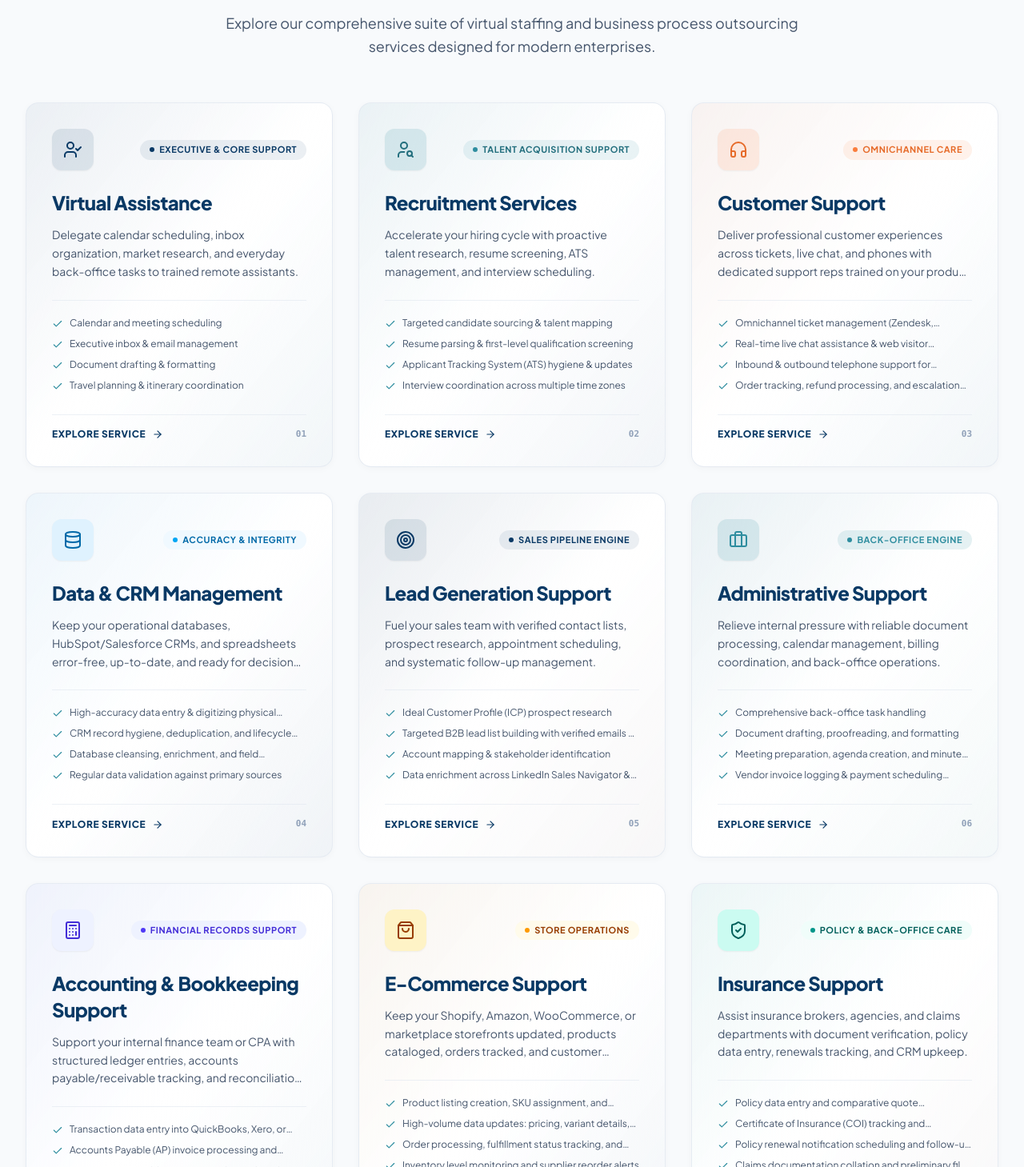
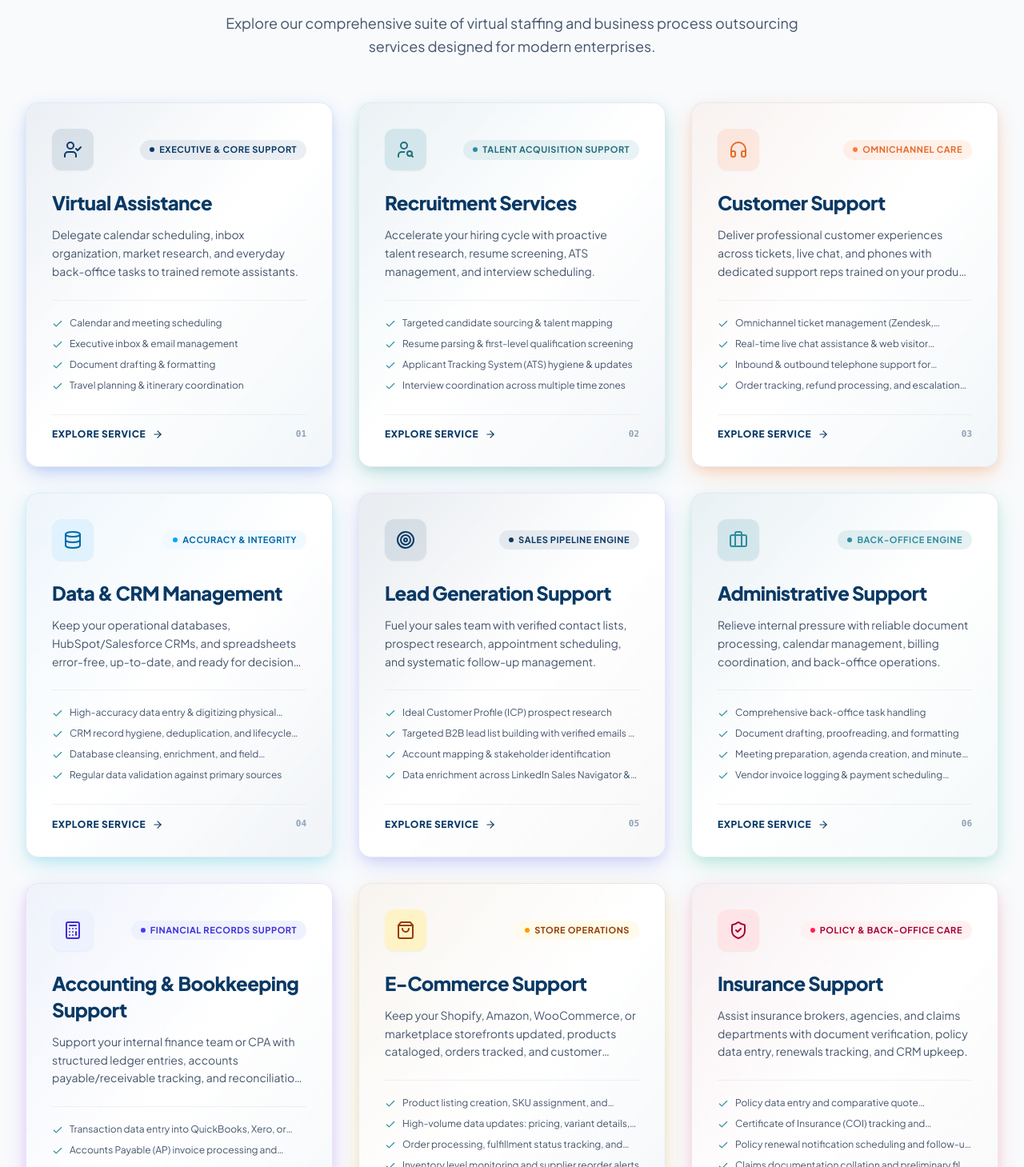
Before and after one commit to Eshbanoliver/sc-website, a React (Vite) app: page / in a window 1280 px wide. Shown: the part 2151-3610 px from the top of the page at 80% size. Built offline with nearby package versions, Linux system fonts and the light colour scheme.

Commit message:
updated files

```diff
--- a/src/components/ServiceCard.tsx
+++ b/src/components/ServiceCard.tsx
@@ -33,83 +33,92 @@ const CARD_THEMES = [
   {
     bg: "bg-gradient-to-br from-[#093965]/[0.05] via-white to-[#2E8D9F]/[0.03]",
     borderHover: "hover:border-[#093965]/60",
+    shadowClass: "card-shadow-blue",
     iconBg: "bg-[#093965]/10 text-[#093965]",
     iconHoverBg: "group-hover:bg-[#093965] group-hover:text-white",
     badgeBg: "bg-[#093965]/8 text-[#093965]",
-    accentGlow: "from-[#093965]/10 to-transparent",
+    accentGlow: "from-blue-600/25 to-transparent",
     accentDot: "bg-[#093965]"
   },
   {
     bg: "bg-gradient-to-br from-[#2E8D9F]/[0.07] via-white to-[#093965]/[0.02]",
     borderHover: "hover:border-[#2E8D9F]",
+    shadowClass: "card-shadow-teal",
     iconBg: "bg-[#2E8D9F]/15 text-[#226e7d]",
     iconHoverBg: "group-hover:bg-[#2E8D9F] group-hover:text-white",
     badgeBg: "bg-[#2E8D9F]/10 text-[#226e7d]",
-    accentGlow: "from-[#2E8D9F]/15 to-transparent",
+    accentGlow: "from-teal-500/25 to-transparent",
     accentDot: "bg-[#2E8D9F]"
   },
   {
     bg: "bg-gradient-to-br from-[#FA7D3C]/[0.06] via-white to-[#2E8D9F]/[0.03]",
     borderHover: "hover:border-[#FA7D3C]/70",
+    shadowClass: "card-shadow-orange",
     iconBg: "bg-[#FA7D3C]/12 text-[#e66b2a]",
     iconHoverBg: "group-hover:bg-[#FA7D3C] group-hover:text-white",
     badgeBg: "bg-[#FA7D3C]/10 text-[#e66b2a]",
-    accentGlow: "from-[#FA7D3C]/15 to-transparent",
+    accentGlow: "from-orange-500/25 to-transparent",
     accentDot: "bg-[#FA7D3C]"
   },
   {
     bg: "bg-gradient-to-br from-sky-500/[0.05] via-white to-[#093965]/[0.03]",
     borderHover: "hover:border-sky-500/70",
+    shadowClass: "card-shadow-cyan",
     iconBg: "bg-sky-100 text-sky-700",
     iconHoverBg: "group-hover:bg-sky-600 group-hover:text-white",
     badgeBg: "bg-sky-50 text-sky-700",
-    accentGlow: "from-sky-500/10 to-transparent",
+    accentGlow: "from-sky-500/25 to-transparent",
     accentDot: "bg-sky-500"
   },
   {
     bg: "bg-gradient-to-br from-[#062644]/[0.06] via-white to-[#FA7D3C]/[0.02]",
     borderHover: "hover:border-[#093965]",
+    shadowClass: "card-shadow-indigo",
     iconBg: "bg-[#093965]/10 text-[#093965]",
     iconHoverBg: "group-hover:bg-[#093965] group-hover:text-white",
     badgeBg: "bg-[#093965]/8 text-[#093965]",
-    accentGlow: "from-[#093965]/15 to-transparent",
+    accentGlow: "from-indigo-600/25 to-transparent",
     accentDot: "bg-[#093965]"
   },
   {
     bg: "bg-gradient-to-br from-[#2E8D9F]/[0.08] via-white to-emerald-500/[0.02]",
     borderHover: "hover:border-[#2E8D9F]",
+    shadowClass: "card-shadow-emerald",
     iconBg: "bg-[#2E8D9F]/15 text-[#2E8D9F]",
     iconHoverBg: "group-hover:bg-[#2E8D9F] group-hover:text-white",
     badgeBg: "bg-[#2E8D9F]/12 text-[#2E8D9F]",
-    accentGlow: "from-[#2E8D9F]/15 to-transparent",
+    accentGlow: "from-emerald-500/25 to-transparent",
     accentDot: "bg-[#2E8D9F]"
   },
   {
     bg: "bg-gradient-to-br from-indigo-500/[0.05] via-white to-[#2E8D9F]/[0.02]",
     borderHover: "hover:border-indigo-500/70",
+    shadowClass: "card-shadow-purple",
     iconBg: "bg-indigo-50 text-indigo-700",
     iconHoverBg: "group-hover:bg-indigo-600 group-hover:text-white",
     badgeBg: "bg-indigo-50 text-indigo-700",
-    accentGlow: "from-indigo-500/10 to-transparent",
+    accentGlow: "from-purple-500/25 to-transparent",
     accentDot: "bg-indigo-600"
   },
   {
     bg: "bg-gradient-to-br from-amber-500/[0.06] via-white to-[#093965]/[0.02]",
     borderHover: "hover:border-amber-500/70",
+    shadowClass: "card-shadow-amber",
     iconBg: "bg-amber-100 text-amber-800",
     iconHoverBg: "group-hover:bg-amber-600 group-hover:text-white",
     badgeBg: "bg-amber-50 text-amber-800",
-    accentGlow: "from-amber-500/15 to-transparent",
+    accentGlow: "from-amber-500/25 to-transparent",
     accentDot: "bg-amber-500"
   },
   {
-    bg: "bg-gradient-to-br from-teal-500/[0.06] via-white to-[#FA7D3C]/[0.02]",
-    borderHover: "hover:border-teal-600/70",
-    iconBg: "bg-teal-100 text-teal-800",
-    iconHoverBg: "group-hover:bg-teal-700 group-hover:text-white",
-    badgeBg: "bg-teal-50 text-teal-800",
-    accentGlow: "from-teal-500/15 to-transparent",
-    accentDot: "bg-teal-600"
+    bg: "bg-gradient-to-br from-rose-500/[0.06] via-white to-[#FA7D3C]/[0.02]",
+    borderHover: "hover:border-rose-500/70",
+    shadowClass: "card-shadow-rose",
+    iconBg: "bg-rose-100 text-rose-800",
+    iconHoverBg: "group-hover:bg-rose-600 group-hover:text-white",
+    badgeBg: "bg-rose-50 text-rose-800",
+    accentGlow: "from-rose-500/25 to-transparent",
+    accentDot: "bg-rose-500"
   }
 ];
 
@@ -124,7 +133,7 @@ export default function ServiceCard({ service, index = 0 }: ServiceCardProps): R
 
   return (
     <div
-      className={`group relative flex flex-col justify-between p-7 sm:p-8 rounded-2xl ${theme.bg} border border-slate-200/80 ${theme.borderHover} transition-all duration-300 shadow-[0_2px_10px_rgba(0,0,0,0.03)] hover:shadow-[0_16px_36px_rgba(9,57,101,0.08)] hover:-translate-y-1.5 overflow-hidden`}
+      className={`group relative flex flex-col justify-between p-7 sm:p-8 rounded-2xl ${theme.bg} border border-slate-200/90 ${theme.borderHover} ${theme.shadowClass} transition-all duration-300 hover:-translate-y-1.5 overflow-hidden`}
     >
       {/* Decorative gradient corner element that glows on hover */}
       <div
--- a/src/index.css
+++ b/src/index.css
@@ -129,3 +129,92 @@ h1, h2, h3, h4, h5, h6 {
 ::-webkit-scrollbar-thumb:hover {
   background: #94a3b8;
 }
+
+/* ==========================================================================
+   VIBRANT COLORED CARD BACKGROUND SHADOWS
+   Provides each card with a rich, vibrant colored shadow in resting state
+   and an intensified colorful halo glow on hover.
+   ========================================================================== */
+.card-shadow-blue {
+  box-shadow: 0 10px 28px -4px rgba(37, 99, 235, 0.24), 0 4px 12px -2px rgba(37, 99, 235, 0.14);
+}
+.card-shadow-blue:hover {
+  box-shadow: 0 22px 42px -4px rgba(37, 99, 235, 0.46), 0 8px 18px -2px rgba(37, 99, 235, 0.26);
+}
+
+.card-shadow-teal {
+  box-shadow: 0 10px 28px -4px rgba(13, 148, 136, 0.24), 0 4px 12px -2px rgba(13, 148, 136, 0.15);
+}
+.card-shadow-teal:hover {
+  box-shadow: 0 22px 42px -4px rgba(13, 148, 136, 0.46), 0 8px 18px -2px rgba(13, 148, 136, 0.26);
+}
+
+.card-shadow-orange {
+  box-shadow: 0 10px 28px -4px rgba(249, 115, 22, 0.26), 0 4px 12px -2px rgba(249, 115, 22, 0.16);
+}
+.card-shadow-orange:hover {
+  box-shadow: 0 22px 42px -4px rgba(249, 115, 22, 0.48), 0 8px 18px -2px rgba(249, 115, 22, 0.28);
+}
+
+.card-shadow-purple {
+  box-shadow: 0 10px 28px -4px rgba(147, 51, 234, 0.24), 0 4px 12px -2px rgba(147, 51, 234, 0.14);
+}
+.card-shadow-purple:hover {
+  box-shadow: 0 22px 42px -4px rgba(147, 51, 234, 0.46), 0 8px 18px -2px rgba(147, 51, 234, 0.26);
+}
+
+.card-shadow-emerald {
+  box-shadow: 0 10px 28px -4px rgba(16, 185, 129, 0.24), 0 4px 12px -2px rgba(16, 185, 129, 0.14);
+}
+.card-shadow-emerald:hover {
+  box-shadow: 0 22px 42px -4px rgba(16, 185, 129, 0.46), 0 8px 18px -2px rgba(16, 185, 129, 0.26);
+}
+
+.card-shadow-rose {
+  box-shadow: 0 10px 28px -4px rgba(244, 63, 94, 0.24), 0 4px 12px -2px rgba(244, 63, 94, 0.14);
+}
+.card-shadow-rose:hover {
+  box-shadow: 0 22px 42px -4px rgba(244, 63, 94, 0.46), 0 8px 18px -2px rgba(244, 63, 94, 0.26);
+}
+
+.card-shadow-cyan {
+  box-shadow: 0 10px 28px -4px rgba(6, 182, 212, 0.24), 0 4px 12px -2px rgba(6, 182, 212, 0.14);
+}
+.card-shadow-cyan:hover {
+  box-shadow: 0 22px 42px -4px rgba(6, 182, 212, 0.46), 0 8px 18px -2px rgba(6, 182, 212, 0.26);
+}
+
+.card-shadow-amber {
+  box-shadow: 0 10px 28px -4px rgba(245, 158, 11, 0.26), 0 4px 12px -2px rgba(245, 158, 11, 0.16);
+}
+.card-shadow-amber:hover {
+  box-shadow: 0 22px 42px -4px rgba(245, 158, 11, 0.48), 0 8px 18px -2px rgba(245, 158, 11, 0.28);
+}
+
+.card-shadow-indigo {
+  box-shadow: 0 10px 28px -4px rgba(99, 102, 241, 0.24), 0 4px 12px -2px rgba(99, 102, 241, 0.14);
+}
+.card-shadow-indigo:hover {
+  box-shadow: 0 22px 42px -4px rgba(99, 102, 241, 0.46), 0 8px 18px -2px rgba(99, 102, 241, 0.26);
+}
+
+.card-shadow-fuchsia {
+  box-shadow: 0 10px 28px -4px rgba(217, 70, 239, 0.24), 0 4px 12px -2px rgba(217, 70, 239, 0.14);
+}
+.card-shadow-fuchsia:hover {
+  box-shadow: 0 22px 42px -4px rgba(217, 70, 239, 0.46), 0 8px 18px -2px rgba(217, 70, 239, 0.26);
+}
+
+.card-shadow-lime {
+  box-shadow: 0 10px 28px -4px rgba(132, 204, 22, 0.24), 0 4px 12px -2px rgba(132, 204, 22, 0.14);
+}
+.card-shadow-lime:hover {
+  box-shadow: 0 22px 42px -4px rgba(132, 204, 22, 0.46), 0 8px 18px -2px rgba(132, 204, 22, 0.26);
+}
+
+.card-shadow-crimson {
+  box-shadow: 0 10px 28px -4px rgba(225, 29, 72, 0.24), 0 4px 12px -2px rgba(225, 29, 72, 0.14);
+}
+.card-shadow-crimson:hover {
+  box-shadow: 0 22px 42px -4px rgba(225, 29, 72, 0.46), 0 8px 18px -2px rgba(225, 29, 72, 0.26);
+}
--- a/src/pages/About.tsx
+++ b/src/pages/About.tsx
@@ -104,10 +104,17 @@ export default function About({ onOpenConsultation }: AboutProps): React.JSX.Ele
         <div className="mt-12 grid grid-cols-1 sm:grid-cols-2 lg:grid-cols-4 gap-6">
           {pillars.map((item, idx) => {
             const Icon = item.icon;
+            const shadowClasses = [
+              "card-shadow-teal",
+              "card-shadow-orange",
+              "card-shadow-blue",
+              "card-shadow-purple"
+            ];
+            const cardShadow = shadowClasses[idx % shadowClasses.length];
             return (
               <div
                 key={idx}
-                className="p-7 rounded-2xl bg-white border border-slate-200 hover:border-[#2E8D9F] transition-all duration-300 shadow-sm hover:shadow-md flex flex-col justify-between"
+                className={`p-7 rounded-2xl bg-white border border-slate-200/90 ${cardShadow} transition-all duration-300 hover:-translate-y-1.5 flex flex-col justify-between`}
               >
                 <div>
                   <div className="w-12 h-12 rounded-xl bg-[#093965]/8 text-[#093965] flex items-center justify-center mb-5">
--- a/src/pages/WhyStaffClicks.tsx
+++ b/src/pages/WhyStaffClicks.tsx
@@ -111,10 +111,19 @@ export default function WhyStaffClicks({ onOpenConsultation }: WhyStaffClicksPro
           {pillars.map((feat, idx) => {
             const Icon = feat.icon;
             const num = `0${idx + 1}`;
+            const shadowClasses = [
+              "card-shadow-blue",
+              "card-shadow-teal",
+              "card-shadow-orange",
+              "card-shadow-purple",
+              "card-shadow-emerald",
+              "card-shadow-rose"
+            ];
+            const cardShadow = shadowClasses[idx % shadowClasses.length];
             return (
               <div
                 key={idx}
-                className="relative p-8 sm:p-9 rounded-3xl bg-white border border-slate-200/90 hover:border-[#2E8D9F] transition-all duration-300 shadow-[0_4px_16px_rgba(0,0,0,0.02)] hover:shadow-[0_16px_36px_rgba(9,57,101,0.08)] hover:-translate-y-1.5 overflow-hidden group"
+                className={`relative p-8 sm:p-9 rounded-3xl bg-white border border-slate-200/90 ${cardShadow} transition-all duration-300 hover:-translate-y-1.5 overflow-hidden group`}
               >
                 {/* Large semi-transparent background number */}
                 <span className="absolute -bottom-4 -right-2 text-7xl sm:text-8xl font-black font-mono text-slate-100/90 group-hover:text-[#2E8D9F]/10 transition-colors pointer-events-none select-none">
```
Also changed, not shown: src/components/IndustryCard.tsx (+12 -12 lines), src/pages/Careers.tsx (+22 -4 lines), src/pages/Home.tsx (+27 -7 lines), src/pages/ServiceDetail.tsx (+23 -6 lines).
